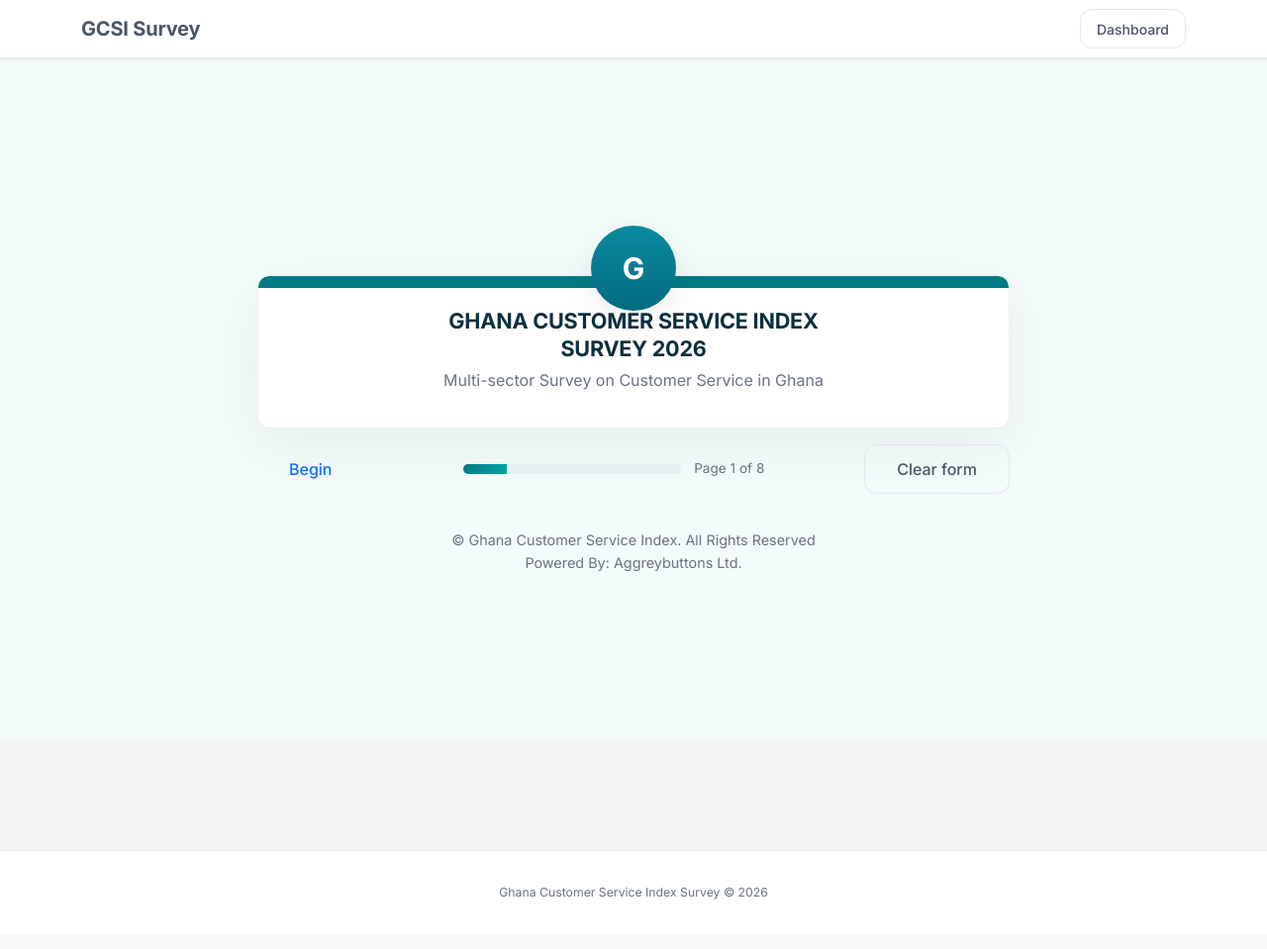
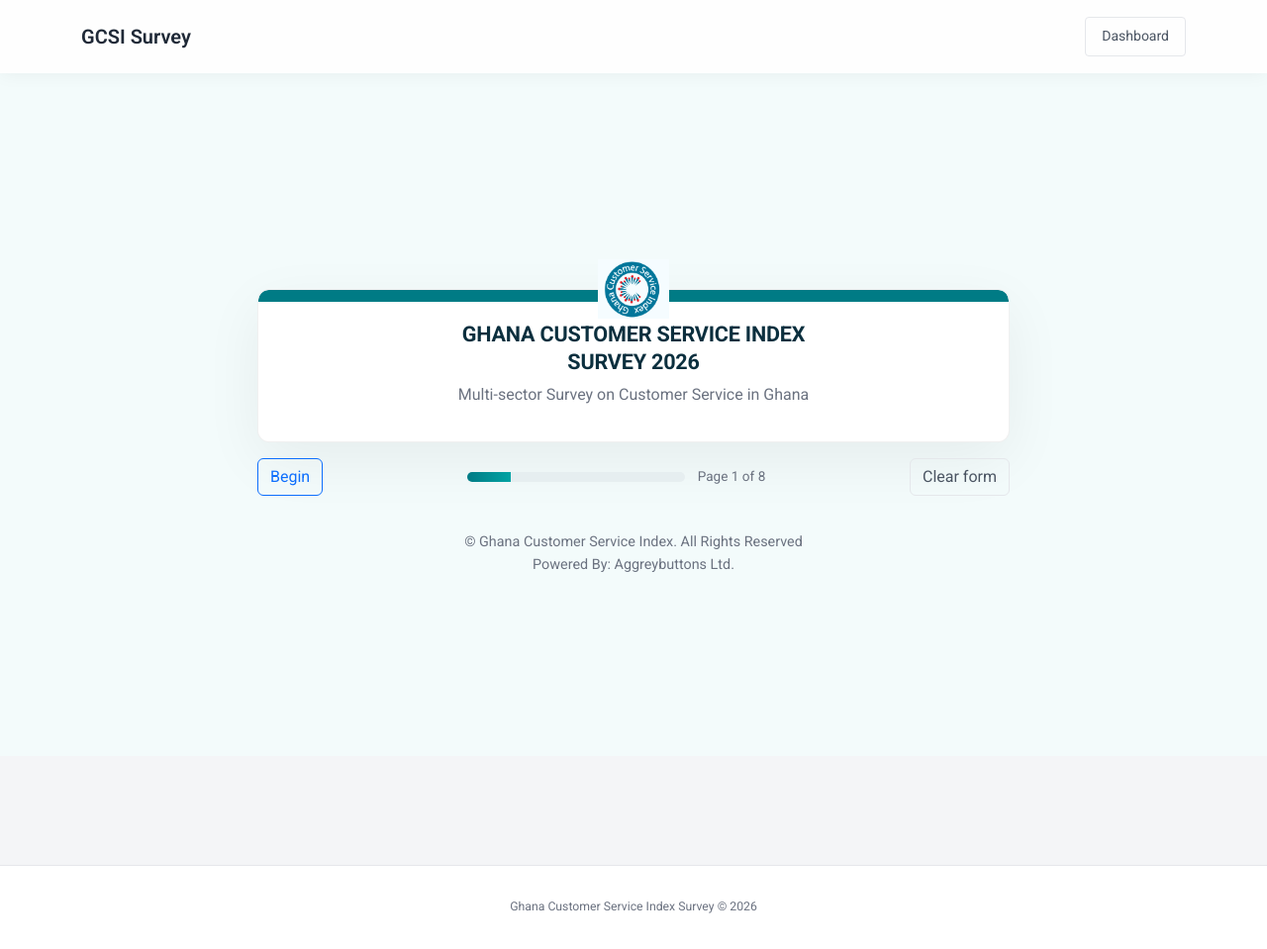
Before and after one commit to simon-aggreybuttons/survey, a Django app: page /survey/ in a window 1280 px wide. Shown: the whole page at 99% size. Before the commit the page ends 909 px from the top, so only its background shows below. Run offline with Django 5.2, Linux system fonts and the light colour scheme; data that the repository does not hold is empty.

Commit message:
UI update: fix logo placement, remove navbar logo, and render dynamic survey questions

```diff
--- a/static/css/style.css
+++ b/static/css/style.css
@@ -30,7 +30,7 @@
   --spacing-2xl: 48px;
 
   /* Typography */
-  --font-family: 'Inter', 'Segoe UI', 'Roboto', 'Helvetica', sans-serif;
+  --font-family: 'Roboto', 'Inter', 'Segoe UI', 'Helvetica', sans-serif;
 
   /* Transitions */
   --transition-fast: 150ms cubic-bezier(0.4, 0, 0.2, 1);
@@ -184,35 +184,46 @@
    ============================================ */
 
 .navbar {
-  background-color: var(--navigation) !important;
-  border-bottom: 1px solid var(--border);
-  box-shadow: var(--shadow);
+  width: 100%;
+  padding: 1rem 1.5rem;
+  background: rgba(255, 255, 255, 0.94);
+  border: 0;
+  box-shadow: 0 1px 18px rgba(0, 0, 0, 0.05);
+  display: flex;
+  align-items: center;
+  justify-content: space-between;
 }
 
 .navbar-brand {
-  font-size: 1.25rem;
-  font-weight: 700;
-  color: var(--accent) !important;
-  letter-spacing: -0.01em;
+  display: inline-flex;
+  align-items: center;
+  gap: 0.75rem;
+  font-weight: 600;
+  color: var(--primary-text);
 }
 
-/* ============================================
-   BUTTONS
-   ============================================ */
+.brand-logo,
+.question-logo {
+  width: 72px;
+  height: 72px;
+  object-fit: contain;
+  display: block;
+}
 
-.btn {
-  border-radius: var(--radius-sm);
-  height: 50px;
-  padding: var(--spacing-md) var(--spacing-xl);
-  font-weight: 500;
-  font-size: 1rem;
-  transition: all var(--transition-fast);
-  border: none;
-  display: inline-flex;
-  align-items: center;
+.nav-logo {
+  display: none;
+}
+
+.survey-hero__logo {
+  display: flex;
   justify-content: center;
-  cursor: pointer;
-  gap: var(--spacing-sm);
+  margin-bottom: 1rem;
+}
+
+.survey-hero__logo-img {
+  width: 88px;
+  height: 88px;
+  object-fit: contain;
 }
 
 .btn:focus {
--- a/survey/templates/survey/start.html
+++ b/survey/templates/survey/start.html
@@ -1,4 +1,5 @@
 {% extends 'base.html' %}
+{% load static %}
 
 {% block title %}Start Survey | GCSI Survey{% endblock %}
 {% block wrapper_class %}survey-wrapper survey-wrapper--wide{% endblock %}
@@ -7,9 +8,7 @@
 <div class="start-landing">
   <div class="start-landing__inner">
     <div class="brand-badge">
-      <div class="brand-badge__circle">
-        <span class="brand-initials">G</span>
-      </div>
+      <img src="{% static 'logo.png' %}" alt="Logo" class="brand-logo">
     </div>
 
     <div class="home-card">
--- a/templates/base.html
+++ b/templates/base.html
@@ -9,7 +9,7 @@
   <link rel="stylesheet" href="https://cdn.jsdelivr.net/npm/bootstrap-icons@1.11.3/font/bootstrap-icons.css">
   <link rel="preconnect" href="https://fonts.googleapis.com">
   <link rel="preconnect" href="https://fonts.gstatic.com" crossorigin>
-  <link href="https://fonts.googleapis.com/css2?family=Inter:wght@400;500;600;700&display=swap" rel="stylesheet">
+  <link href="https://fonts.googleapis.com/css2?family=Roboto:wght@400;500;600;700&display=swap" rel="stylesheet">
   <link rel="stylesheet" href="{% static 'css/style.css' %}">
 </head>
 <body>
--- a/templates/navbar.html
+++ b/templates/navbar.html
@@ -1,6 +1,9 @@
+{% load static %}
 <nav class="navbar navbar-expand-lg">
   <div class="container">
-    <a class="navbar-brand" href="{% url 'survey_start' %}">GCSI Survey</a>
+    <a class="navbar-brand d-flex align-items-center" href="{% url 'survey_start' %}">
+      <span class="site-title">GCSI Survey</span>
+    </a>
     <div class="ms-auto d-flex align-items-center gap-2">
       <a class="btn btn-outline-secondary btn-sm" href="{% url 'dashboard_home' %}">Dashboard</a>
       {% if user.is_authenticated %}
```
Also changed, not shown: survey/templates/survey/question.html (+8 -1 lines), static/logo.png (added).
